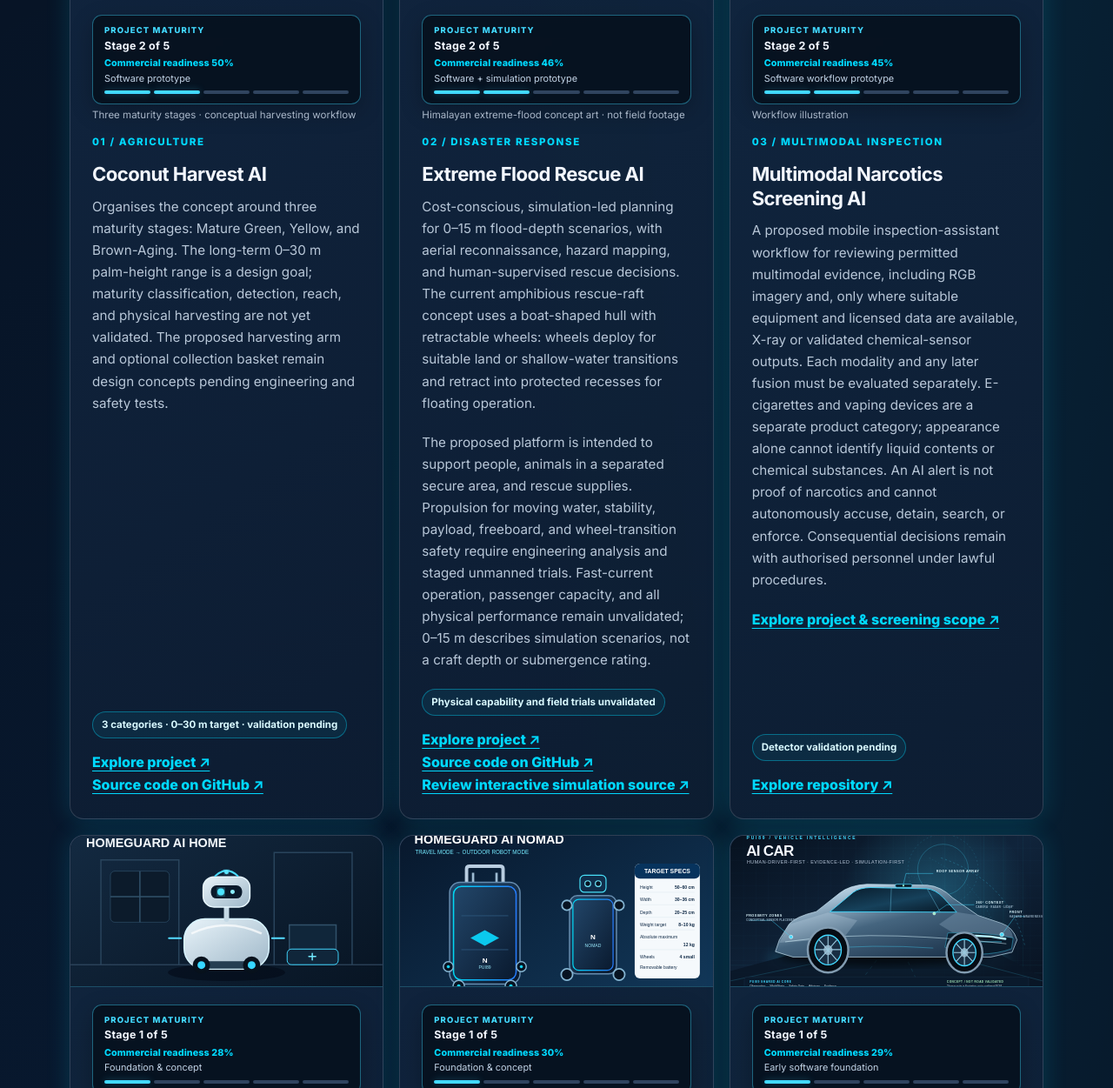
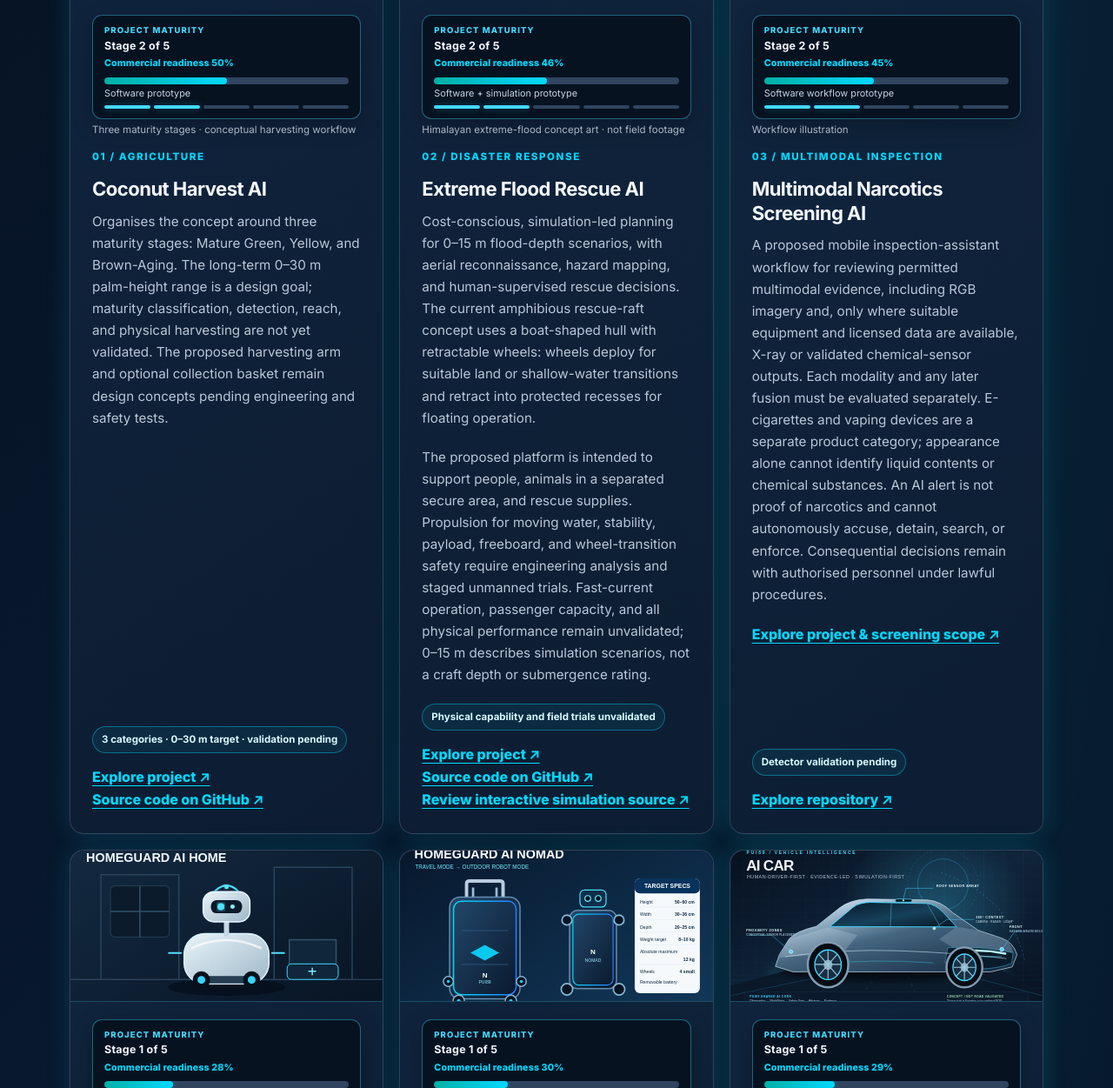
Before and after one commit to Pui89/Pui89.github.io, a plain HTML site: page index.html in a window 1280 px wide. Shown: the part 1609-2860 px from the top of the page at 87% size. Drawn offline with Linux system fonts and the light colour scheme.

Commit message:
Add visible percentage bars to project cards

```diff
--- a/index.html
+++ b/index.html
@@ -569,7 +569,7 @@ a:hover{color:#B8F2FF}
       <p class="pui89-readiness-legend"><strong>Commercial readiness:</strong> weighted evidence-based estimate. 100% means ready for an appropriately validated commercial release or formal procurement submission; it is not code-completion percentage.</p>
       <div class="grid">
         <article class="card" id="coconut">
-          <img class="project-art" src="https://raw.githubusercontent.com/Pui89/Coconut-Harvest-AI/main/docs/images/coconut-harvest-realistic-all-stage-concept.svg" alt="Coconut Harvest AI realistic-style all-stage concept illustration" loading="lazy" decoding="async"><div class="pui89-progress pui89-progress--card" role="img" aria-label="PROJECT MATURITY: Stage 2 of 5 — Software prototype"><span class="pui89-progress__eyebrow">PROJECT MATURITY</span><strong>Stage 2 of 5</strong><span class="pui89-progress__score">50% commercial readiness</span><span class="pui89-progress__label">Software prototype</span><span class="pui89-progress__steps" aria-hidden="true"><i class="is-reached"></i><i class="is-reached"></i><i></i><i></i><i></i></span></div>
+          <img class="project-art" src="https://raw.githubusercontent.com/Pui89/Coconut-Harvest-AI/main/docs/images/coconut-harvest-realistic-all-stage-concept.svg" alt="Coconut Harvest AI realistic-style all-stage concept illustration" loading="lazy" decoding="async"><div class="pui89-progress pui89-progress--card" role="img" aria-label="PROJECT MATURITY: Stage 2 of 5 — Software prototype"><span class="pui89-progress__eyebrow">PROJECT MATURITY</span><strong>Stage 2 of 5</strong><span class="pui89-progress__score">50% commercial readiness</span><span class="pui89-progress__bar" role="meter" aria-valuemin="0" aria-valuemax="100" aria-valuenow="50" aria-label="50% readiness"><span class="pui89-progress__bar-fill" style="width:50%"></span></span><span class="pui89-progress__label">Software prototype</span><span class="pui89-progress__steps" aria-hidden="true"><i class="is-reached"></i><i class="is-reached"></i><i></i><i></i><i></i></span></div>
           <span class="project-art-note">Three maturity stages · conceptual harvesting workflow</span>
           <div class="num">01 / AGRICULTURE</div>
           <h3>Coconut Harvest AI</h3>
@@ -578,7 +578,7 @@ a:hover{color:#B8F2FF}
           <a href="coconut.html">Explore project ↗</a><a href="https://github.com/Pui89/Coconut-Harvest-AI">Source code on GitHub ↗</a>
         </article>
         <article class="card">
-          <img class="project-art" src="/images/flood-rescue-ai-concept.svg" alt="Himalayan extreme-flood response concept: drone reconnaissance, suitable rescue craft when safe, and a ground robot on higher terrain" loading="lazy" decoding="async"><div class="pui89-progress pui89-progress--card" role="img" aria-label="PROJECT MATURITY: Stage 2 of 5 — Software + simulation prototype"><span class="pui89-progress__eyebrow">PROJECT MATURITY</span><strong>Stage 2 of 5</strong><span class="pui89-progress__score">46% commercial readiness</span><span class="pui89-progress__label">Software + simulation prototype</span><span class="pui89-progress__steps" aria-hidden="true"><i class="is-reached"></i><i class="is-reached"></i><i></i><i></i><i></i></span></div>
+          <img class="project-art" src="/images/flood-rescue-ai-concept.svg" alt="Himalayan extreme-flood response concept: drone reconnaissance, suitable rescue craft when safe, and a ground robot on higher terrain" loading="lazy" decoding="async"><div class="pui89-progress pui89-progress--card" role="img" aria-label="PROJECT MATURITY: Stage 2 of 5 — Software + simulation prototype"><span class="pui89-progress__eyebrow">PROJECT MATURITY</span><strong>Stage 2 of 5</strong><span class="pui89-progress__score">46% commercial readiness</span><span class="pui89-progress__bar" role="meter" aria-valuemin="0" aria-valuemax="100" aria-valuenow="46" aria-label="46% readiness"><span class="pui89-progress__bar-fill" style="width:46%"></span></span><span class="pui89-progress__label">Software + simulation prototype</span><span class="pui89-progress__steps" aria-hidden="true"><i class="is-reached"></i><i class="is-reached"></i><i></i><i></i><i></i></span></div>
           <span class="project-art-note">Himalayan extreme-flood concept art · not field footage</span>
           <div class="num">02 / DISASTER RESPONSE</div>
           <h3>Extreme Flood Rescue AI</h3>
@@ -589,7 +589,7 @@ a:hover{color:#B8F2FF}
           <a href="https://github.com/Pui89/Extreme-Flood-Rescue-AI/blob/main/docs/demos/flood-rescue-interactive-4d-simulation.html">Review interactive simulation source ↗</a>
         </article>
         <article class="card" aria-label="Multimodal Screening AI project">
-          <img class="project-art" src="/images/multimodal-screening-ai-concept.svg" alt="Illustrative multimodal screening workflow" loading="lazy" decoding="async"><div class="pui89-progress pui89-progress--card" role="img" aria-label="PROJECT MATURITY: Stage 2 of 5 — Software workflow prototype"><span class="pui89-progress__eyebrow">PROJECT MATURITY</span><strong>Stage 2 of 5</strong><span class="pui89-progress__score">45% commercial readiness</span><span class="pui89-progress__label">Software workflow prototype</span><span class="pui89-progress__steps" aria-hidden="true"><i class="is-reached"></i><i class="is-reached"></i><i></i><i></i><i></i></span></div>
+          <img class="project-art" src="/images/multimodal-screening-ai-concept.svg" alt="Illustrative multimodal screening workflow" loading="lazy" decoding="async"><div class="pui89-progress pui89-progress--card" role="img" aria-label="PROJECT MATURITY: Stage 2 of 5 — Software workflow prototype"><span class="pui89-progress__eyebrow">PROJECT MATURITY</span><strong>Stage 2 of 5</strong><span class="pui89-progress__score">45% commercial readiness</span><span class="pui89-progress__bar" role="meter" aria-valuemin="0" aria-valuemax="100" aria-valuenow="45" aria-label="45% readiness"><span class="pui89-progress__bar-fill" style="width:45%"></span></span><span class="pui89-progress__label">Software workflow prototype</span><span class="pui89-progress__steps" aria-hidden="true"><i class="is-reached"></i><i class="is-reached"></i><i></i><i></i><i></i></span></div>
           <span class="project-art-note">Workflow illustration</span>
           <div class="num">03 / MULTIMODAL INSPECTION</div>
           <h3>Multimodal Narcotics Screening AI</h3>
@@ -599,7 +599,7 @@ a:hover{color:#B8F2FF}
           <a href="https://github.com/Pui89/Multimodal-Narcotics-Screening-AI">Explore repository ↗</a>
         </article>
         <article class="card" aria-label="HOMEGUARD AI HOME indoor safety robot project">
-          <img class="project-art" src="/images/homeguard-ai-home-concept.svg" alt="HOMEGUARD AI HOME four-wheel indoor robot concept" loading="lazy" decoding="async"><div class="pui89-progress pui89-progress--card" role="img" aria-label="PROJECT MATURITY: Stage 1 of 5 — Foundation &amp; concept"><span class="pui89-progress__eyebrow">PROJECT MATURITY</span><strong>Stage 1 of 5</strong><span class="pui89-progress__score">28% commercial readiness</span><span class="pui89-progress__label">Foundation &amp; concept</span><span class="pui89-progress__steps" aria-hidden="true"><i class="is-reached"></i><i></i><i></i><i></i><i></i></span></div>
+          <img class="project-art" src="/images/homeguard-ai-home-concept.svg" alt="HOMEGUARD AI HOME four-wheel indoor robot concept" loading="lazy" decoding="async"><div class="pui89-progress pui89-progress--card" role="img" aria-label="PROJECT MATURITY: Stage 1 of 5 — Foundation &amp; concept"><span class="pui89-progress__eyebrow">PROJECT MATURITY</span><strong>Stage 1 of 5</strong><span class="pui89-progress__score">28% commercial readiness</span><span class="pui89-progress__bar" role="meter" aria-valuemin="0" aria-valuemax="100" aria-valuenow="28" aria-label="28% readiness"><span class="pui89-progress__bar-fill" style="width:28%"></span></span><span class="pui89-progress__label">Foundation &amp; concept</span><span class="pui89-progress__steps" aria-hidden="true"><i class="is-reached"></i><i></i><i></i><i></i><i></i></span></div>
           <span class="project-art-note">Indoor robot concept · software-first foundation</span>
           <div class="num">04 / INDOOR HOME SAFETY</div><h3>PUI89 AI HOME</h3>
           <p>A dedicated four-wheel indoor robot concept for home-condition awareness, evidence quality, environmental change tracking and human-reviewed recommendations.</p>
@@ -609,7 +609,7 @@ a:hover{color:#B8F2FF}
           <a href="https://github.com/Pui89/AI-HOME">Review HOME repository ↗</a>
         </article>
         <article class="card" aria-label="HOMEGUARD AI NOMAD outdoor robot-dog project">
-          <img class="project-art" src="/images/homeguard-ai-nomad.svg" alt="HOMEGUARD AI NOMAD quadruped robot-dog concept" loading="lazy" decoding="async"><div class="pui89-progress pui89-progress--card" role="img" aria-label="PROJECT MATURITY: Stage 1 of 5 — Foundation &amp; concept"><span class="pui89-progress__eyebrow">PROJECT MATURITY</span><strong>Stage 1 of 5</strong><span class="pui89-progress__score">30% commercial readiness</span><span class="pui89-progress__label">Foundation &amp; concept</span><span class="pui89-progress__steps" aria-hidden="true"><i class="is-reached"></i><i></i><i></i><i></i><i></i></span></div>
+          <img class="project-art" src="/images/homeguard-ai-nomad.svg" alt="HOMEGUARD AI NOMAD quadruped robot-dog concept" loading="lazy" decoding="async"><div class="pui89-progress pui89-progress--card" role="img" aria-label="PROJECT MATURITY: Stage 1 of 5 — Foundation &amp; concept"><span class="pui89-progress__eyebrow">PROJECT MATURITY</span><strong>Stage 1 of 5</strong><span class="pui89-progress__score">30% commercial readiness</span><span class="pui89-progress__bar" role="meter" aria-valuemin="0" aria-valuemax="100" aria-valuenow="30" aria-label="30% readiness"><span class="pui89-progress__bar-fill" style="width:30%"></span></span><span class="pui89-progress__label">Foundation &amp; concept</span><span class="pui89-progress__steps" aria-hidden="true"><i class="is-reached"></i><i></i><i></i><i></i><i></i></span></div>
           <span class="project-art-note">Indoor &amp; outdoor quadruped assistant · simulation-first foundation</span>
           <div class="num">05 / INDOOR &amp; OUTDOOR ASSISTANCE</div><h3>PUI89 AI NOMAD</h3>
           <p>A quadruped mobile assistant concept for indoor and outdoor everyday use, carrying belongings, supervised accompaniment, travel and environmental awareness. HOME remains the dedicated indoor home-safety product.</p>
@@ -619,7 +619,7 @@ a:hover{color:#B8F2FF}
           <a href="https://github.com/Pui89/AI-NOMAD">Review NOMAD repository ↗</a>
         </article>
         <article class="card" aria-label="PUI89 AI Robot Car project">
-          <img class="project-art" src="/images/pui89-ai-car-concept.svg" alt="PUI89 AI Robot Car premium electric crossover concept artwork" loading="lazy" decoding="async"><div class="pui89-progress pui89-progress--card" role="img" aria-label="PROJECT MATURITY: Stage 1 of 5 — Early software foundation"><span class="pui89-progress__eyebrow">PROJECT MATURITY</span><strong>Stage 1 of 5</strong><span class="pui89-progress__score">29% commercial readiness</span><span class="pui89-progress__label">Early software foundation</span><span class="pui89-progress__steps" aria-hidden="true"><i class="is-reached"></i><i></i><i></i><i></i><i></i></span></div>
+          <img class="project-art" src="/images/pui89-ai-car-concept.svg" alt="PUI89 AI Robot Car premium electric crossover concept artwork" loading="lazy" decoding="async"><div class="pui89-progress pui89-progress--card" role="img" aria-label="PROJECT MATURITY: Stage 1 of 5 — Early software foundation"><span class="pui89-progress__eyebrow">PROJECT MATURITY</span><strong>Stage 1 of 5</strong><span class="pui89-progress__score">29% commercial readiness</span><span class="pui89-progress__bar" role="meter" aria-valuemin="0" aria-valuemax="100" aria-valuenow="29" aria-label="29% readiness"><span class="pui89-progress__bar-fill" style="width:29%"></span></span><span class="pui89-progress__label">Early software foundation</span><span class="pui89-progress__steps" aria-hidden="true"><i class="is-reached"></i><i></i><i></i><i></i><i></i></span></div>
           <div class="num">05 / INTELLIGENT MOBILITY</div><h3>PUI89 AI Robot Car</h3>
           <p>A software-first vehicle-intelligence research platform exploring road-scene perception, risk assessment, vehicle health and helpful driver-support intelligence. Human driver remains in control; this is not a built autonomous vehicle.</p>
           <span class="status">Concept and software foundation · vehicle validation pending</span>
@@ -627,7 +627,7 @@ a:hover{color:#B8F2FF}
           <a href="https://github.com/Pui89/ai-robot-car">Explore AI Robot Car repository ↗</a>
         </article>
         <article class="card" aria-label="PUI89 AI Robot Motorcycle project">
-          <img class="project-art" src="/images/pui89-easyride-ai-motorcycle.svg" alt="PUI89 EasyRide inclusive low-step-through AI motorcycle concept artwork" loading="lazy" decoding="async"><div class="pui89-progress pui89-progress--card" role="img" aria-label="PROJECT MATURITY: Stage 1 of 5 — Concept &amp; engineering foundation"><span class="pui89-progress__eyebrow">PROJECT MATURITY</span><strong>Stage 1 of 5</strong><span class="pui89-progress__score">28% commercial readiness</span><span class="pui89-progress__label">Concept &amp; engineering foundation</span><span class="pui89-progress__steps" aria-hidden="true"><i class="is-reached"></i><i></i><i></i><i></i><i></i></span></div>
+          <img class="project-art" src="/images/pui89-easyride-ai-motorcycle.svg" alt="PUI89 EasyRide inclusive low-step-through AI motorcycle concept artwork" loading="lazy" decoding="async"><div class="pui89-progress pui89-progress--card" role="img" aria-label="PROJECT MATURITY: Stage 1 of 5 — Concept &amp; engineering foundation"><span class="pui89-progress__eyebrow">PROJECT MATURITY</span><strong>Stage 1 of 5</strong><span class="pui89-progress__score">28% commercial readiness</span><span class="pui89-progress__bar" role="meter" aria-valuemin="0" aria-valuemax="100" aria-valuenow="28" aria-label="28% readiness"><span class="pui89-progress__bar-fill" style="width:28%"></span></span><span class="pui89-progress__label">Concept &amp; engineering foundation</span><span class="pui89-progress__steps" aria-hidden="true"><i class="is-reached"></i><i></i><i></i><i></i><i></i></span></div>
           <div class="num">06 / TWO-WHEEL MOBILITY</div><h3>PUI89 EasyRide AI Motorcycle</h3>
           <p>A low step-through, upright, rider-first motorcycle concept designed to study easier mounting, comfortable reach, manageable proportions and AI advisory support for a broad range of adult riders. It is not a built or road-tested motorcycle.</p>
           <span class="status">Inclusive design concept · engineering validation pending</span>
```
